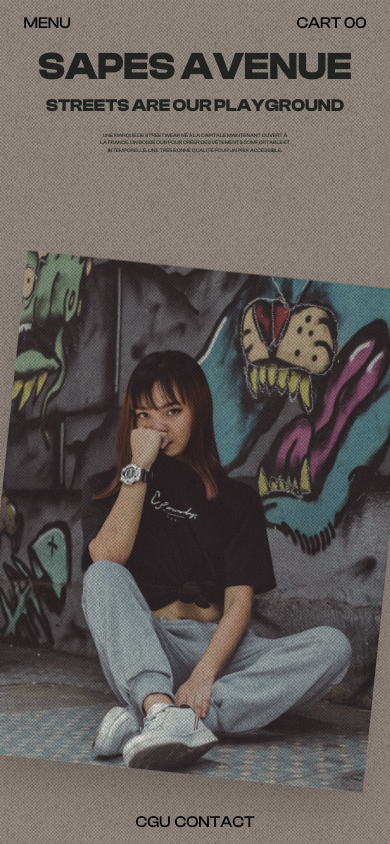
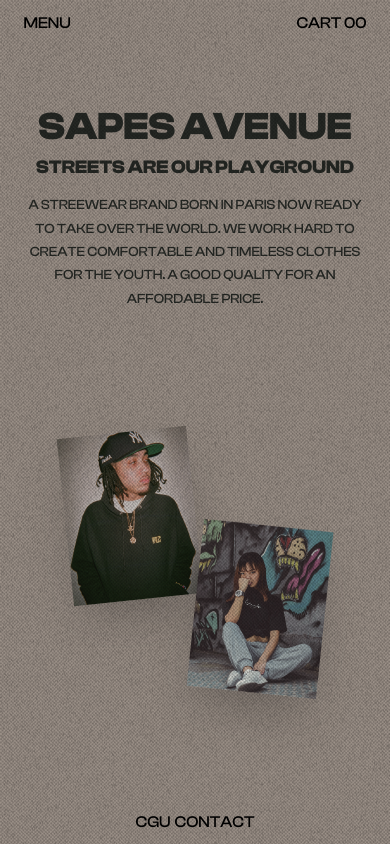
Before and after one commit to Mind-thatsall/e-commerce-react, a React (Vite) app: page / in a window 390 px wide. Built offline with nearby package versions, Linux system fonts and the light colour scheme; a web font is replaced by a local one.

Commit message:
Added: Landing page fully responsive

```diff
--- a/src/views/Home.jsx
+++ b/src/views/Home.jsx
@@ -8,31 +8,31 @@ const Home = () => {
     <div className="grid h-screen grid-cols-6 overflow-hidden md:grid-cols-8 lg:grid-cols-12 lg:grid-rows-6">
       <SideBars rotate="" side="left-0" />
       <SideBars rotate="rotate-180" side="right-0" />
-      <div className="flex flex-col items-center gap-[2vh] self-center w-full col-start-2 col-end-12 row-start-2 row-end-3">
+      <div className="flex flex-col items-center gap-[2vh] self-center w-full col-start-1 col-end-7 md:col-start-2 md:col-end-8 lg:col-start-2 lg:col-end-12 row-start-2 row-end-3">
         <h1
           style={{ fontFamily: "ClashDisplay-Bold" }}
-          className="font-bold text-center uppercase text-[10vw] leading-[7vw] text-[#796B66] mix-blend-difference"
+          className="font-bold text-center uppercase text-[10vw] leading-[7vw] md:text-[9vw] md:leading-[6vw] lg:text-[10vw] lg:leading-[7vw] text-[#796B66] mix-blend-difference"
         >
           sapes avenue
         </h1>
         <h2
           style={{ fontFamily: "ClashDisplay-Bold" }}
-          className="font-bold text-center uppercase text-[4.5vw] leading-[4.5vw] text-[#796B66] mix-blend-difference"
+          className="font-bold text-center uppercase text-[4.8vw] leading-[4.8vw] md:text-[3.8vw] md:leading-[3.8vw] lg:text-[4.5vw] lg:leading-[4.5vw] text-[#796B66] mix-blend-difference"
         >
           STREETS ARE OUR PLAYGROUND
         </h2>
         <p
           style={{ fontFamily: "ClashDisplay-Medium" }}
-          className="font-bold text-center uppercase text-[1.3vw] leading-[2vw] text-[#796B66] mix-blend-difference w-[49vw]"
+          className="font-bold text-center uppercase text-[3.5vw] leading-[6vw] md:text-[1.7vw] md:leading-[3vw] lg:text-[1.3vw] lg:leading-[2vw] text-[#796B66] mix-blend-difference w-[90vw] md:w-[70vw] lg:w-[50vw]"
         >
-          UNE MARQUE DE STREETWEAR né à la capitale maintenant ouvert à la
-          france. ON BOSSE DUR POUR CRéER DES VÊTEMENTS COMFORTABLE ET
-          INTEMPORELLE. UNE TRèS BONNE QUALITé POUR UN PRIX ACCESSIBLE.
+          A streewear brand born in Paris now ready to take over the world. We
+          work hard to create comfortable and timeless clothes for the youth. A
+          good quality for an affordable price.
         </p>
       </div>
       <Link
         to={"/men/categories"}
-        className="relative col-start-4 col-end-6 row-start-4 row-end-7 h-fit hover-gender"
+        className="relative  col-start-2 col-end-4 row-start-4 row-end-5 lg:col-start-4 lg:col-end-6 lg:row-start-4 lg:row-end-7 h-fit hover-gender"
       >
         <p className="gender">MEN</p>
         <img
@@ -46,7 +46,7 @@ const Home = () => {
 
       <Link
         to={"/women/categories"}
-        className="relative self-center col-start-8 col-end-10 row-start-3 row-end-7 hover-gender"
+        className="relative self-center col-start-4 col-end-6 md:col-start-6 md:col-end-8 lg:col-start-8 lg:col-end-10 row-start-3 row-end-7 hover-gender"
       >
         <p className="gender">WOMEN</p>
         <img
```
